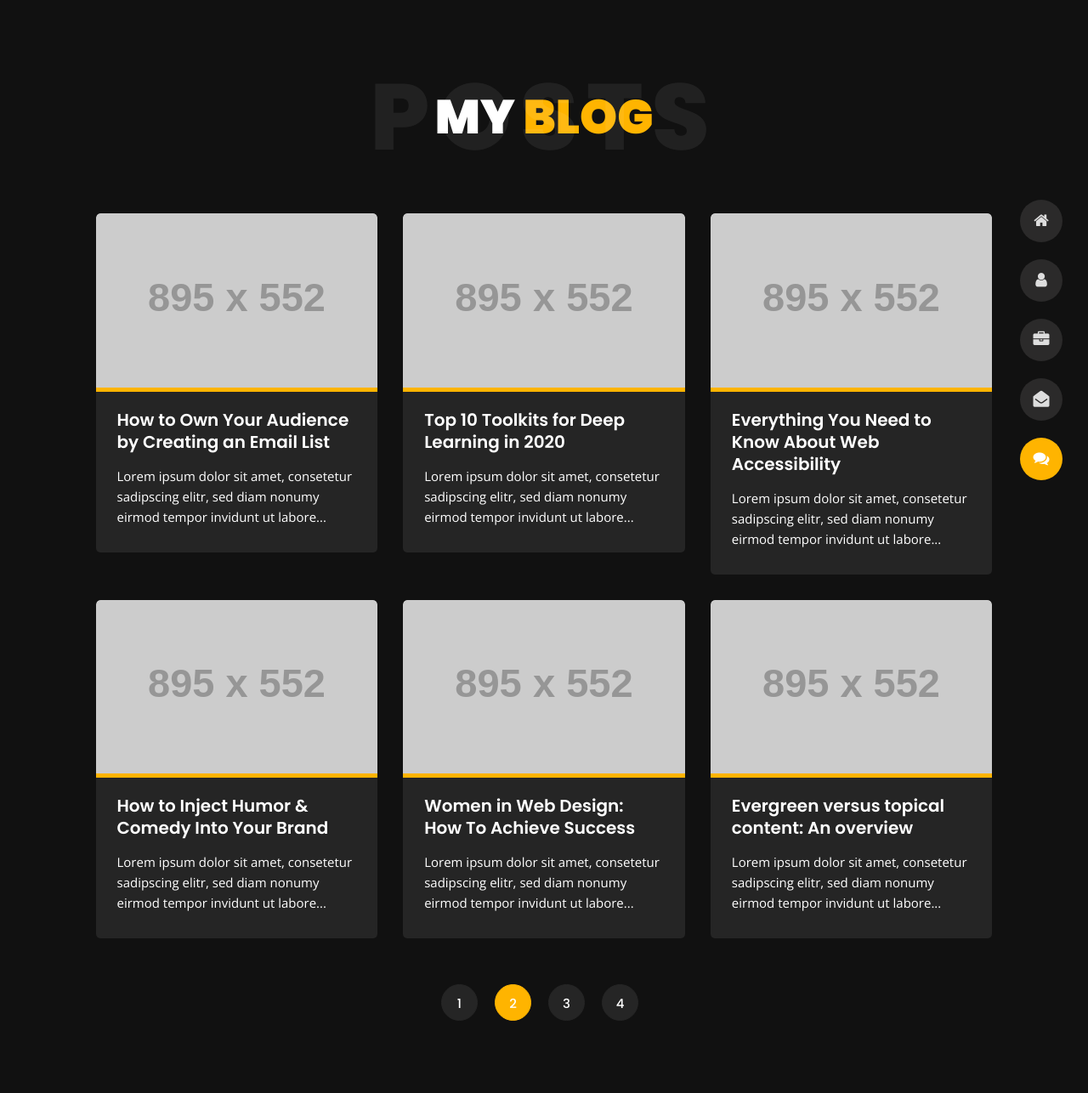
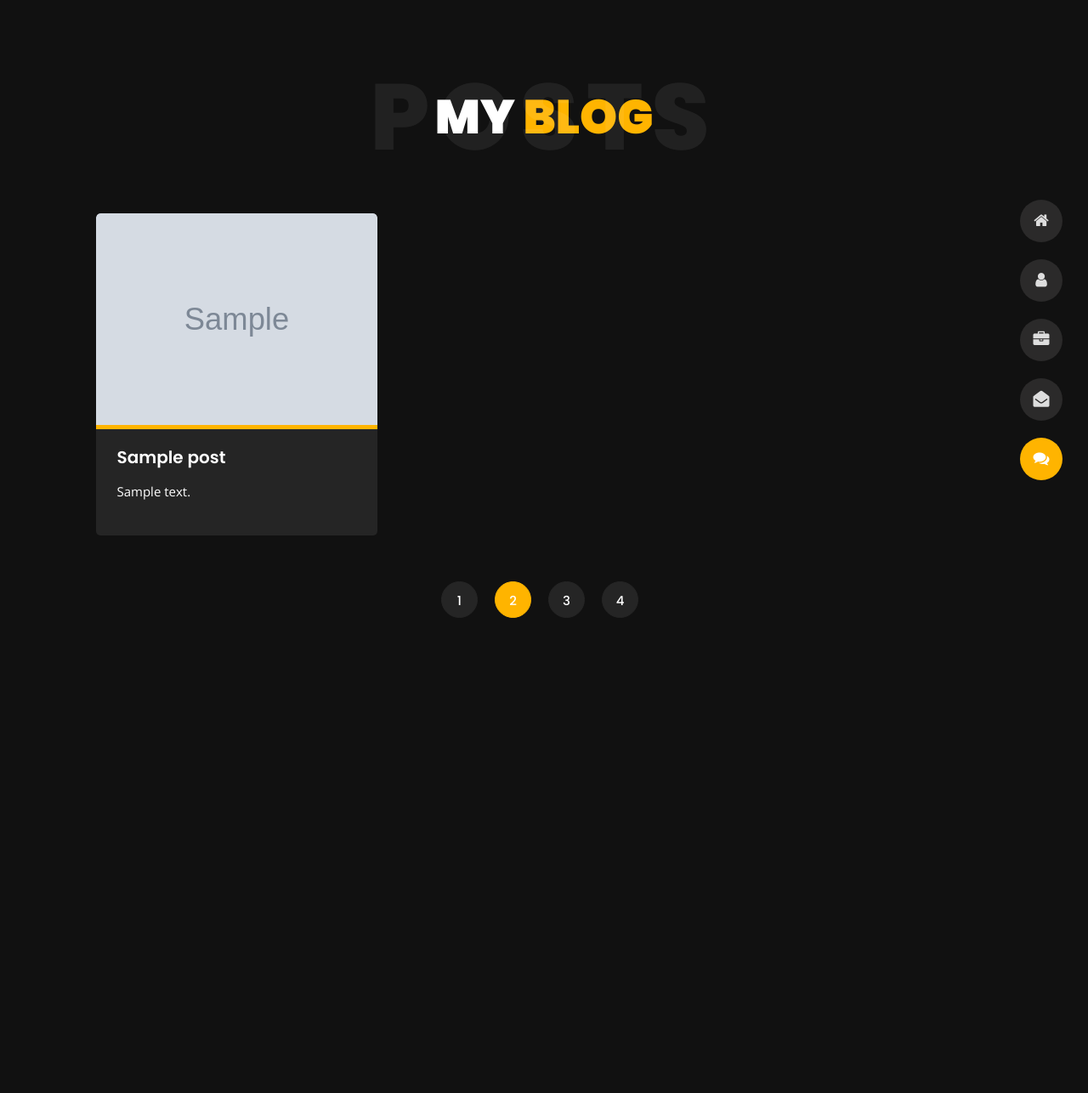
Before and after one commit to luks04/learning_django_e-commerce, a Django app: page /blog/ in a window 1280 px wide. Shown: the whole page at 85% size. After the commit the page ends 727 px from the top, so only its background shows below. Run offline with Django 3.2, Linux system fonts and the light colour scheme; tables that the repository leaves empty hold one stand-in row (values such as "Sample post"); grey boxes marked "Sample" are stand-in pictures; grey boxes labelled with a size stand in for pictures from a placeholder-image service; some libraries are stand-ins or nearby versions.

Commit message:
Adding variables to blog template

```diff
--- a/my_ecommerce_project/resume/templates/resume/blog.html
+++ b/my_ecommerce_project/resume/templates/resume/blog.html
@@ -72,124 +72,28 @@
         <!-- Articles Starts -->
         <div class="row">
             <!-- Article Starts -->
+            {% if posts %}
+                {% for post in posts %}
                     <div class="col-12 col-md-6 col-lg-6 col-xl-4 mb-30">
                         <article class="post-container">
                             <div class="post-thumb">
                                 <a href="blog-post.html" class="d-block position-relative overflow-hidden">
-                            <img src="http://via.placeholder.com/895x552.jpg" class="img-fluid" alt="Blog Post">
+                                    <img src={{post.image.url}} class="img-fluid" alt="Blog Post">
                                 </a>
                             </div>
                             <div class="post-content">
                                 <div class="entry-header">
-                            <h3><a href="blog-post.html">How to Own Your Audience by Creating an Email List</a></h3>
+                                    <h3><a href="blog-post.html">{{post.title}}</a></h3>
                                 </div>
                                 <div class="entry-content open-sans-font">
-                            <p>Lorem ipsum dolor sit amet, consetetur sadipscing elitr, sed diam nonumy eirmod tempor invidunt ut labore...
+                                    <p>{{post.content}}</p>
                                     </p>
                                 </div>
                             </div>
                         </article>
                     </div>
-            <!-- Article Ends -->
-            <!-- Article Starts -->
-            <div class="col-12 col-md-6 col-lg-6 col-xl-4 mb-30">
-                <article class="post-container">
-                    <div class="post-thumb">
-                        <a href="blog-post.html" class="d-block position-relative overflow-hidden">
-                            <img src="http://via.placeholder.com/895x552.jpg" class="img-fluid" alt="Blog Post">
-                        </a>
-                    </div>
-                    <div class="post-content">
-                        <div class="entry-header">
-                            <h3><a href="blog-post.html">Top 10 Toolkits for Deep Learning in 2020</a></h3>
-                        </div>
-                        <div class="entry-content open-sans-font">
-                            <p>Lorem ipsum dolor sit amet, consetetur sadipscing elitr, sed diam nonumy eirmod tempor invidunt ut labore...
-                            </p>
-                        </div>
-                    </div>
-                </article>
-            </div>
-            <!-- Article Ends -->
-            <!-- Article Starts -->
-            <div class="col-12 col-md-6 col-lg-6 col-xl-4 mb-30">
-                <article class="post-container">
-                    <div class="post-thumb">
-                        <a href="blog-post.html" class="d-block position-relative overflow-hidden">
-                            <img src="http://via.placeholder.com/895x552.jpg" class="img-fluid" alt="Blog Post">
-                        </a>
-                    </div>
-                    <div class="post-content">
-                        <div class="entry-header">
-                            <h3><a href="blog-post.html">Everything You Need to Know About Web Accessibility</a></h3>
-                        </div>
-                        <div class="entry-content open-sans-font">
-                            <p>Lorem ipsum dolor sit amet, consetetur sadipscing elitr, sed diam nonumy eirmod tempor invidunt ut labore...
-                            </p>
-                        </div>
-                    </div>
-                </article>
-            </div>
-            <!-- Article Ends -->
-            <!-- Article Starts -->
-            <div class="col-12 col-md-6 col-lg-6 col-xl-4 mb-30">
-                <article class="post-container">
-                    <div class="post-thumb">
-                        <a href="blog-post.html" class="d-block position-relative overflow-hidden">
-                            <img src="http://via.placeholder.com/895x552.jpg" class="img-fluid" alt="Blog Post">
-                        </a>
-                    </div>
-                    <div class="post-content">
-                        <div class="entry-header">
-                            <h3><a href="blog-post.html">How to Inject Humor & Comedy Into Your Brand</a></h3>
-                        </div>
-                        <div class="entry-content open-sans-font">
-                            <p>Lorem ipsum dolor sit amet, consetetur sadipscing elitr, sed diam nonumy eirmod tempor invidunt ut labore...
-                            </p>
-                        </div>
-                    </div>
-                </article>
-            </div>
-            <!-- Article Ends -->
-            <!-- Article Starts -->
-            <div class="col-12 col-md-6 col-lg-6 col-xl-4 mb-30">
-                <article class="post-container">
-                    <div class="post-thumb">
-                        <a href="blog-post.html" class="d-block position-relative overflow-hidden">
-                            <img src="http://via.placeholder.com/895x552.jpg" class="img-fluid" alt="Blog Post">
-                        </a>
-                    </div>
-                    <div class="post-content">
-                        <div class="entry-header">
-                            <h3><a href="blog-post.html">Women in Web Design: How To Achieve Success</a></h3>
-                        </div>
-                        <div class="entry-content open-sans-font">
-                            <p>Lorem ipsum dolor sit amet, consetetur sadipscing elitr, sed diam nonumy eirmod tempor invidunt ut labore...
-                            </p>
-                        </div>
-                    </div>
-                </article>
-            </div>
-            <!-- Article Ends -->
-            <!-- Article Starts -->
-            <div class="col-12 col-md-6 col-lg-6 col-xl-4 mb-30">
-                <article class="post-container">
-                    <div class="post-thumb">
-                        <a href="blog-post.html" class="d-block position-relative overflow-hidden">
-                            <img src="http://via.placeholder.com/895x552.jpg" class="img-fluid" alt="Blog Post">
-                        </a>
-                    </div>
-                    <div class="post-content">
-                        <div class="entry-header">
-                            <h3><a href="blog-post.html">Evergreen versus topical content: An overview</a></h3>
-                        </div>
-                        <div class="entry-content open-sans-font">
-                            <p>Lorem ipsum dolor sit amet, consetetur sadipscing elitr, sed diam nonumy eirmod tempor invidunt ut labore...
-                            </p>
-                        </div>
-                    </div>
-                </article>
-            </div>
+                {% endfor %}
+            {% endif %}
             <!-- Article Ends -->
             <!-- Pagination Starts -->
             <div class="col-12 mt-4">
--- a/my_ecommerce_project/resume/views.py
+++ b/my_ecommerce_project/resume/views.py
@@ -1,5 +1,5 @@
 from django.shortcuts import render
-from .models import Resume
+from .models import Resume, Post
 
 # Create your views here.
 def home(request):
@@ -10,4 +10,7 @@ def about(request):
     return render(request, 'resume/about.html', {'resume': resume})
 
 def blog(request):
-    return render(request, 'resume/blog.html')
+    context = {
+        'posts': Post.objects.all()
+    }
+    return render(request, 'resume/blog.html', context)
```
Also changed, not shown: my_ecommerce_project/images/CivilWar.jpg (added), my_ecommerce_project/images/Wallpaper-Code-Html-Computer-Internet-It-Ict-Pc-Hac251920x1200.jpeg (added). Lines whose indentation alone changed are shown as unchanged.
